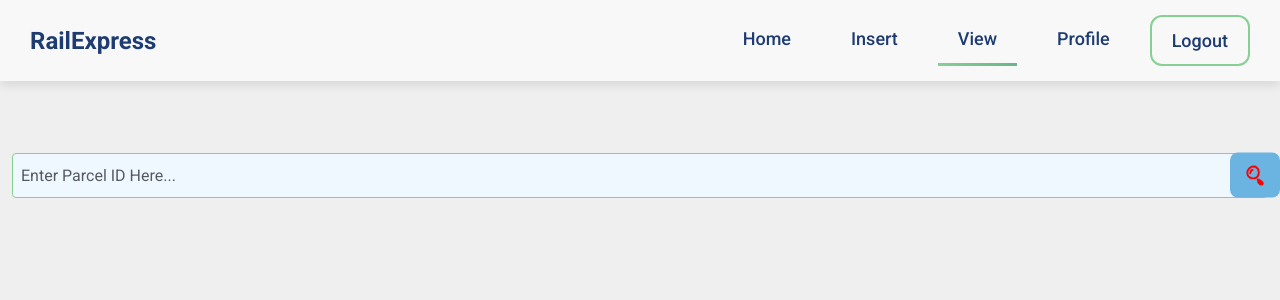
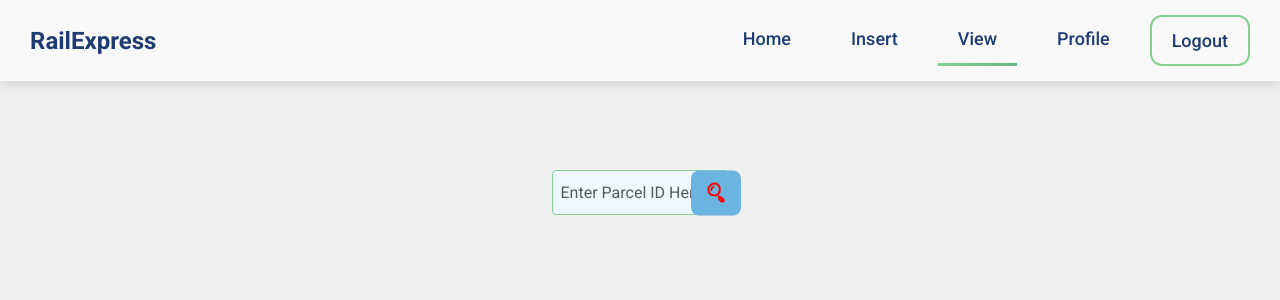
Before and after one commit to ParcelManagment/Website_Frontend, a React (Create React App) app in the folder Parcel_Management_System/: page /view in a window 1280 px wide. Shown: the top 300 px of the page. Built offline with nearby package versions, Linux system fonts and the light colour scheme; no server answers.

Commit message:
update view

```diff
--- a/Parcel_Management_System/src/Components/ViewPage/ViewPage.css
+++ b/Parcel_Management_System/src/Components/ViewPage/ViewPage.css
@@ -7,7 +7,6 @@
     margin-left: auto;
     margin-right: auto;
     padding: 0 15px;
-
 }
 
 .form {
@@ -15,12 +14,12 @@
     justify-content: center;
     align-items: center;
     width: 100%;
-    margin-top: 50px;
+    margin-top: 20px;
     margin-bottom: 30px;
 }
 
 .input_wrapper {
-    position: absolute;
+    position: relative;
     width: 100%;
     margin-top: 50px;
     flex-wrap: wrap;
--- a/Parcel_Management_System/src/Components/ViewPage/ViewPage.jsx
+++ b/Parcel_Management_System/src/Components/ViewPage/ViewPage.jsx
@@ -89,7 +89,7 @@ const ViewPage = () => {
     return (
         <div className="search-form-container">
         <form className="form row justify-content-center" onSubmit={handleSearch}>
-                <div className="input_wrapper col-md-6 col-sm-8">
+          <div className="input_wrapper col-md-6 col-sm-8 d-flex">
             <input
               type="text"
               placeholder="Enter Parcel ID Here..."
```
Lines whose indentation alone changed are shown as unchanged.
